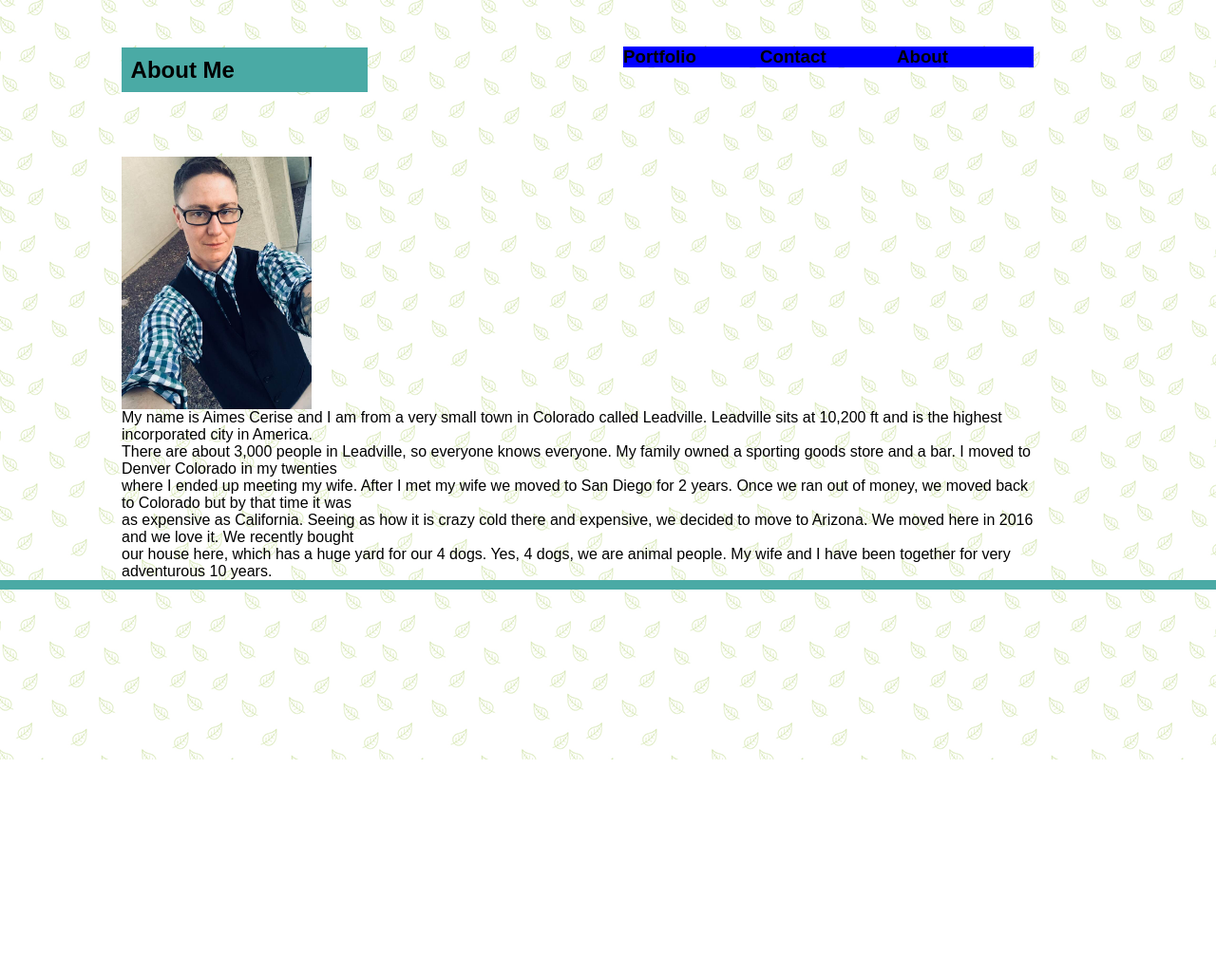
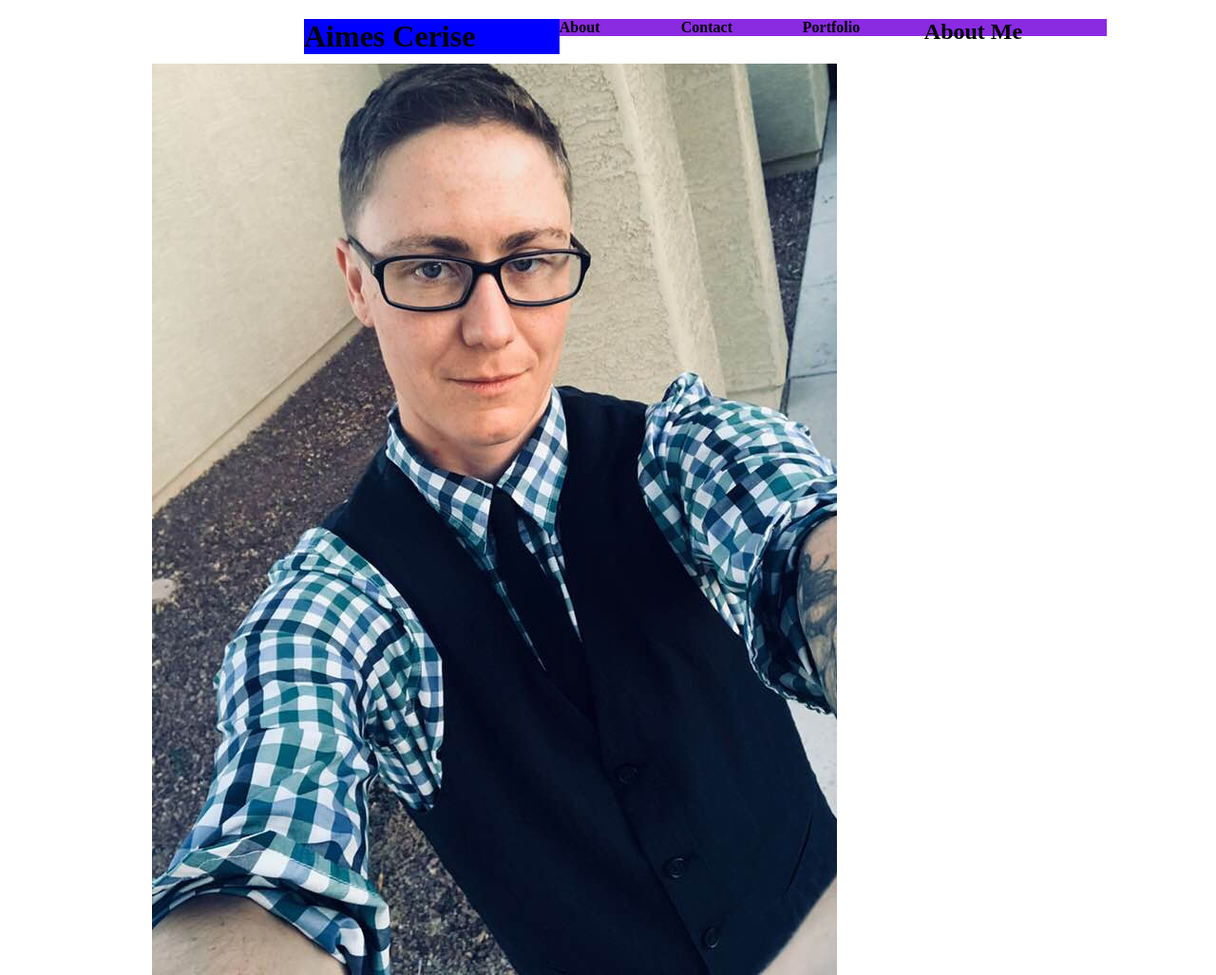
Before and after one commit to acerise85/Basic-Portfolio, a plain HTML site: page index.html in a window 1280 px wide. Shown: the top 1027 px of the page at 95% size. Before the commit the page ends 800 px from the top, so only its background shows below. Drawn offline with Linux system fonts and the light colour scheme.

Commit message:
new css, clean css

```diff
--- a/assets/css/style.css
+++ b/assets/css/style.css
@@ -1,63 +1,25 @@
-header{
-    float: left;
-    width: 100%;
-    background-color: #ffffff;
-    border-block-start-color: #cccccc;
-}
 .container{
-
     width: 960px;
     margin: 0 auto;
 }
-/* this is my image of me */
-#me{
-    float: left;
-    width: 200px;
-    margin: 5% 70% 0% 0%;
-    padding: 0%;
+
+body{
+
+    margin: 0 auto;
+    padding: 0 auto;
 }
 
-/* this is the body behind my main-content section */
-body{
-    margin: 0;
-    padding: 0;
-    background-image: url("../images/leaves.png");
+#name{
+    background-color: blue;
+    float: left;
+    width: 21%;
+    margin: 0% 0% 0% 25%;
+    padding: 0% -10% 0% 0%
 }
-
-/* this is my main content section that holds my image and paragraph about me */
-#main-content{
-    margin: 30px 25px 15px 10%;
-    background-color: #ffffff;
-    font-family: 'Arial', 'Helvetica Neue', Helvetica, sans-serif;
-    background-image: url("/assets/images/leaves.png");
-    background-image: url('../images/wheat.png');
+h4{
+    background-color: blueviolet;
+    float: left;
+    width: 25%;
+    margin: 0% -15% 0% 0%;
+    padding: 0% -10%;
 }
-/* My Name header */
-h1{
-    width: 25%;
-    padding: 1%;
-    float: left;
-    background-color: #4aaaa5;
-}
-
-h3{
-
-    float: right;
-    width: 15%;
-    background-color: blue;
-
-}
-
-/*first small teal footer */
-footer{
-    width: 100%;
-    float: left;
-    background-color: #4aaaa5;
-    padding: 5px;
-}
-
-p{
-    float:right;
-    margin: 0;
-    padding: 0;
-}
--- a/index.html
+++ b/index.html
@@ -2,30 +2,31 @@
 <html>
 <head>
     <title>Aimes Cerise</title>
+    <h1 id="name">Aimes Cerise</h1>
+    <h4>About</h4>
+    <h4>Contact</h4>
+    <h4>Portfolio</h4>
     <link rel="stylesheet" type="text/css" href="assets/css/style.css">
-    <div class="container"></div>
+
 
 </head>
 <body>
-    <!-- <div class="container"></div> -->
-    <section id="main-content" class="container">
-
+<div class="container">
+    <section>
         <h1>About Me</h1>
-        <h3>About</h3>
-        <h3>Contact</h3>
-        <h3>Portfolio</h3>
 
         <img id="me"  src="assets/images/me.jpg" alt="Me Aimes Cerise">
-        <p>My name is Aimes Cerise and I am from a very small town in Colorado called Leadville. Leadville sits at 10,200 ft and is the highest incorporated city in America.
-        <br>There are about 3,000 people in Leadville, so everyone knows everyone. My family owned a sporting goods store and a bar. I moved to Denver Colorado in my twenties
-        <br>where I ended up meeting my wife. After I met my wife we moved to San Diego for 2 years. Once we ran out of money, we moved back to Colorado but by that time it was
-        <br>as expensive as California. Seeing as how it is crazy cold there and expensive, we decided to move to Arizona. We moved here in 2016 and we love it. We recently bought
-        <br>our house here, which has a huge yard for our 4 dogs. Yes, 4 dogs, we are animal people. My wife and I have been together for very adventurous 10 years.</p>
+            <aside>
+                My name is Aimes Cerise and I am from a very small town in Colorado called Leadville. Leadville sits at 10,200 ft and is the highest incorporated city in America. There are about 3,000 people in Leadville, so everyone knows everyone. My family owned a sporting goods store and a bar. I moved to Denver Colorado in my twenties
+                where I ended up meeting my wife. After I met my wife we moved to San Diego for 2 years. Once we ran out of money, we moved back to Colorado but by that time it was
+                as expensive as California. Seeing as how it is crazy cold there and expensive, we decided to move to Arizona. We moved here in 2016 and we love it. We recently bought
+                our house here, which has a huge yard for our 4 dogs. Yes, 4 dogs, we are animal people. My wife and I have been together for very adventurous 10 years.
+            </aside>
+        </section>
 
-    </section>
-
-    <footer></footer>
-
+        <footer></footer>
+</div>
 
 </body>
+
 </html>
```
